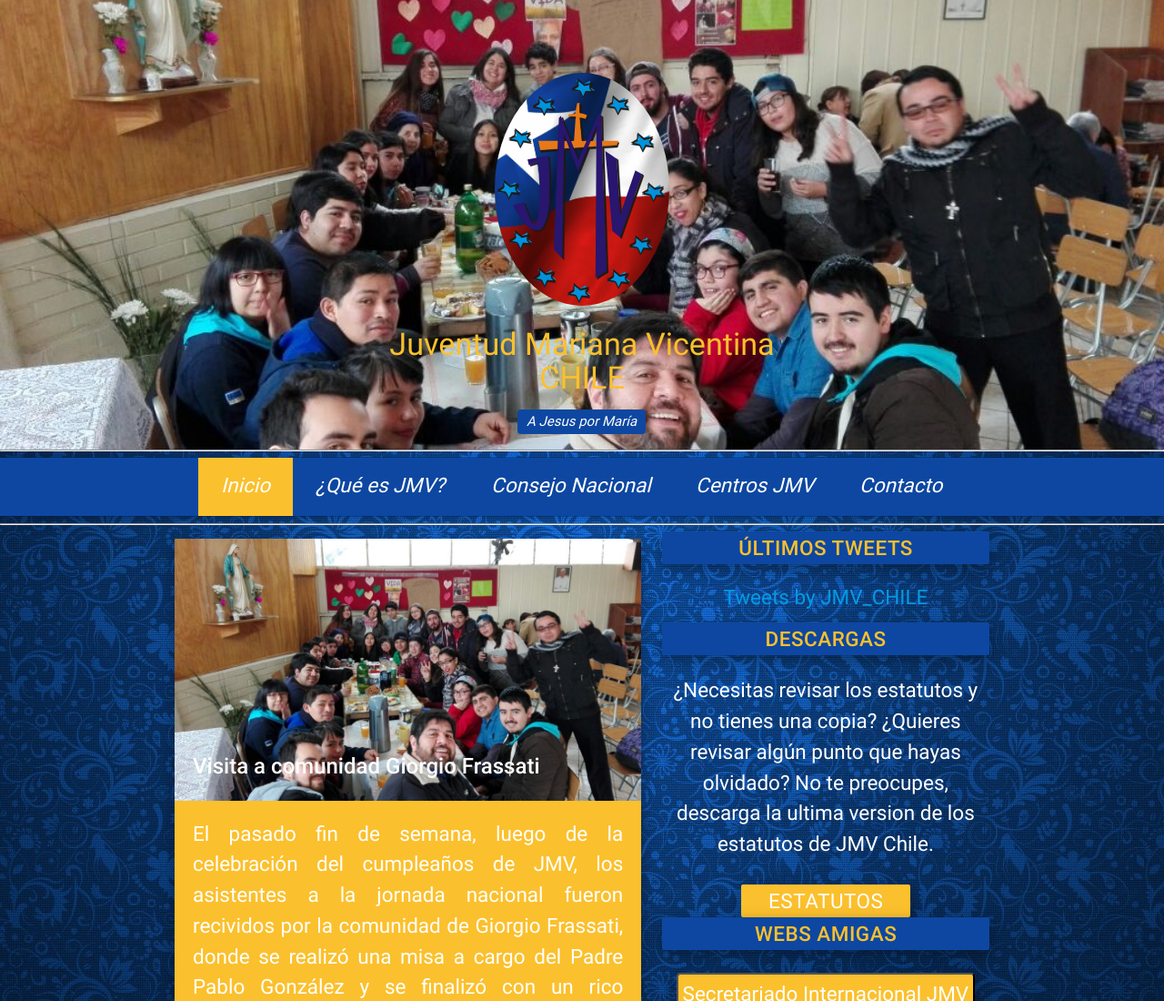
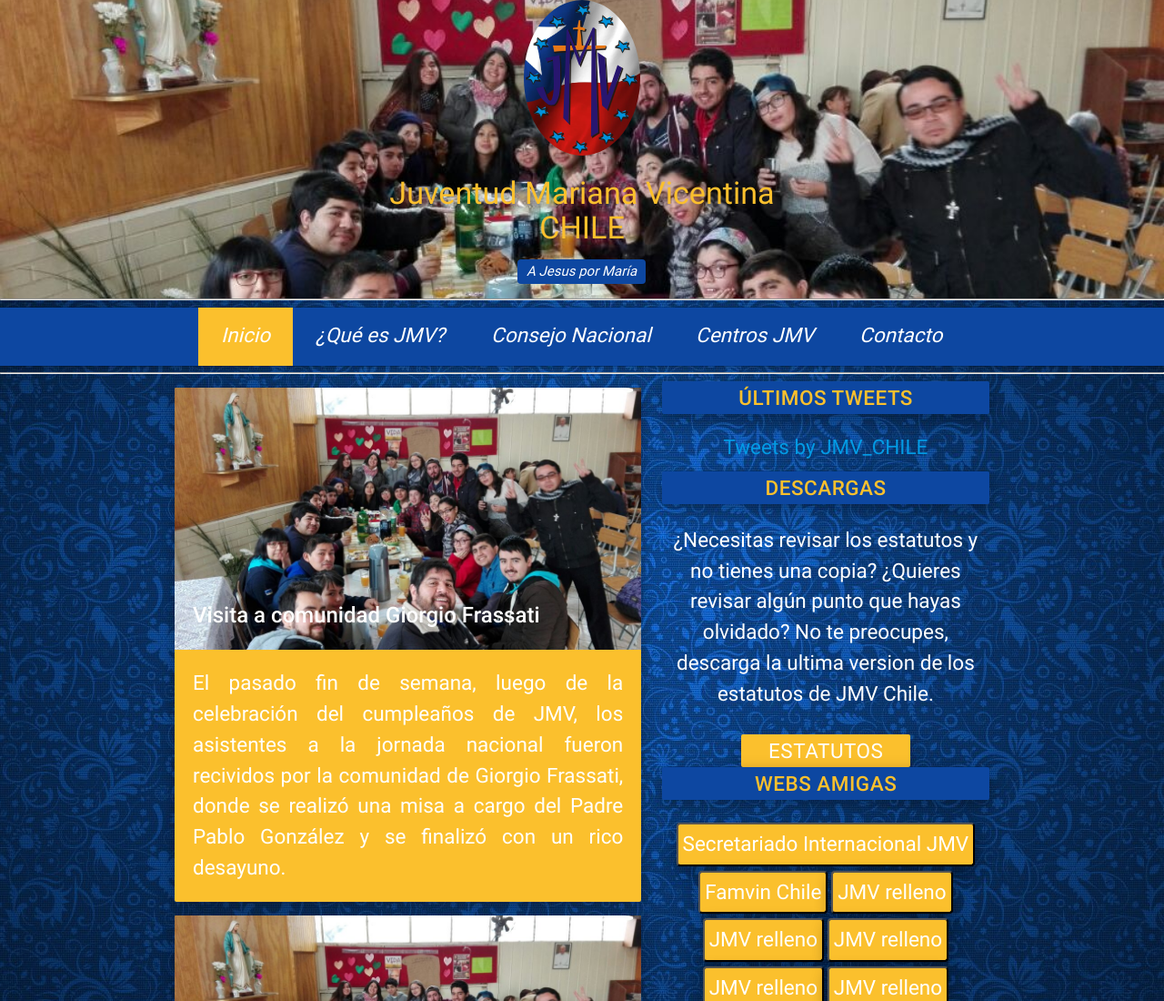
Before and after one commit to jemd15/JMV-Web, a website: page index.html in a window 1280 px wide. Shown: the top 1100 px of the page at 91% size. Drawn offline with Linux system fonts and the light colour scheme.

Commit message:
cambios menores

```diff
--- a/app/css/style.css
+++ b/app/css/style.css
@@ -9,7 +9,6 @@
     background-size: 100%;
     background-repeat: no-repeat;
     background-position-y: -125px;
-    padding-top: 80px;
     max-height: 580px;
 }
 /*centrando la nav-bar*/
@@ -72,7 +71,7 @@
     color: #fbc02d;
 }
 img.circle.responsive-img {
-    width: 15%;
+    width: 10%;
     height: auto;
 }
 #tab-consejo-nacional img{
```
